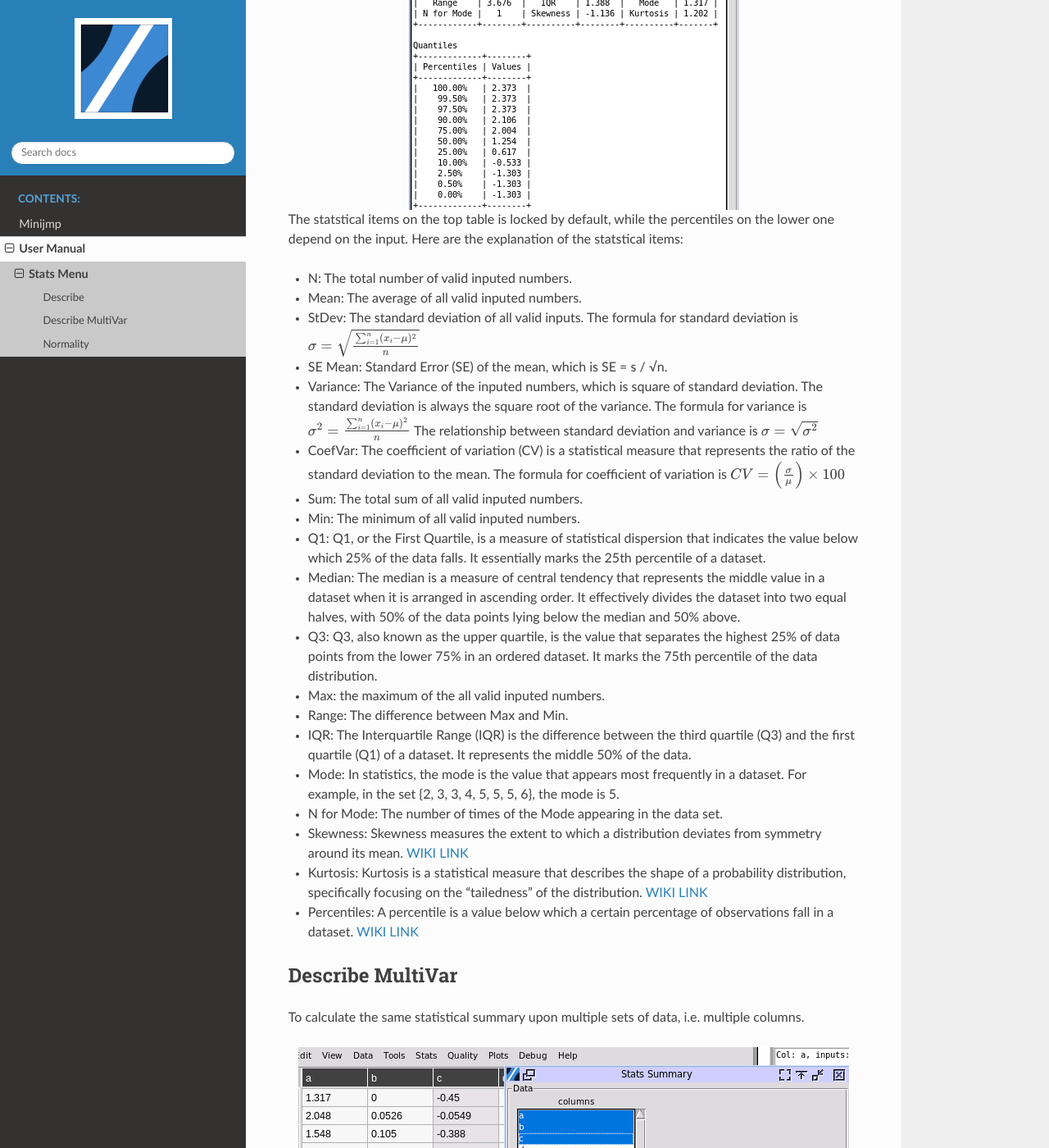
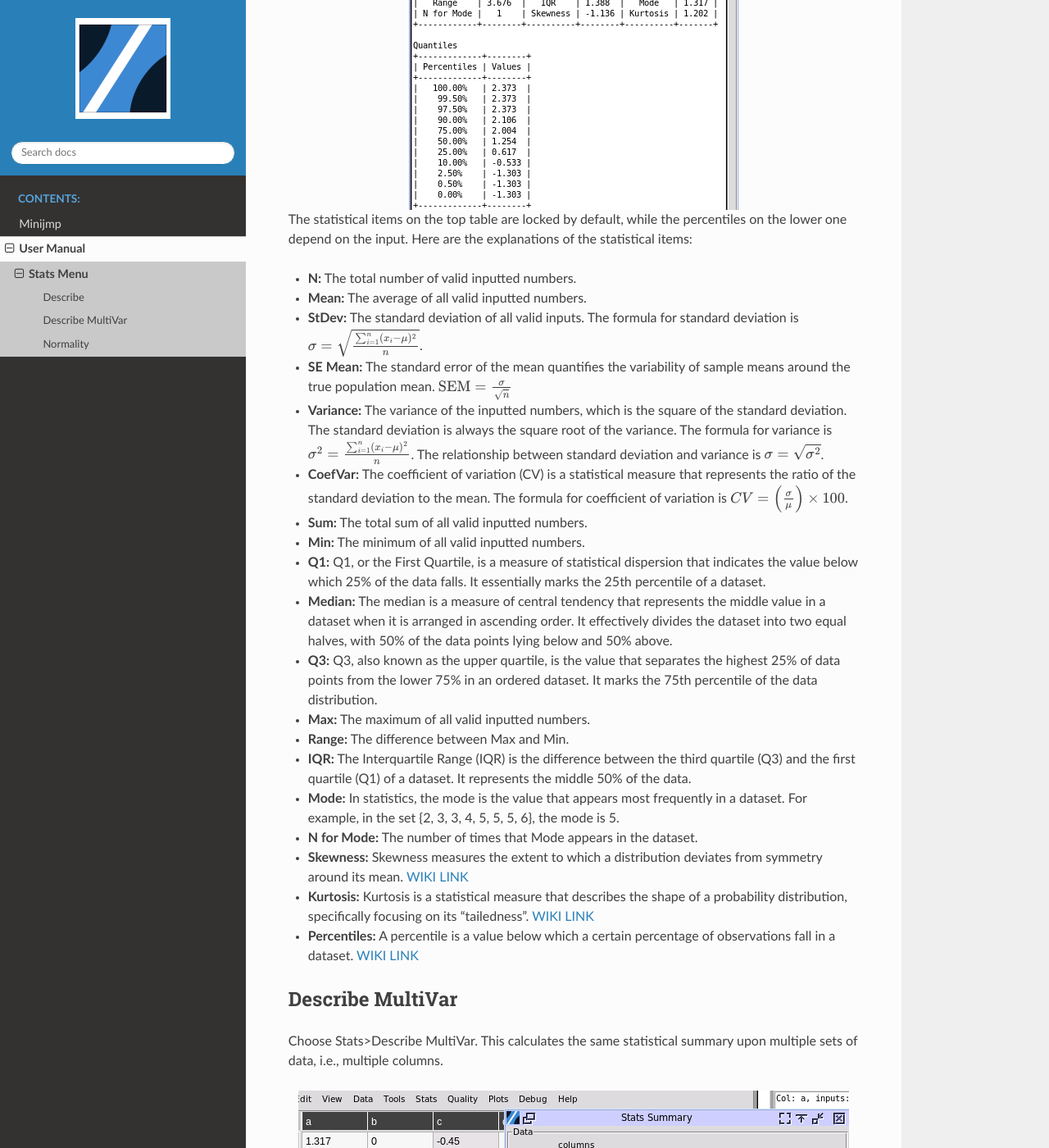
Before and after one commit to garrydu/Minijmp, a Sphinx documentation site: the page built from docs/usage/stats.rst, in a window 1280 px wide and 1400 px high, scrolled down 698 px. Shown: the whole window at 82% size. Built offline with Sphinx 7.4.7 and the Read the Docs theme 3.1.0, drawn with Linux system fonts in a browser that asks for light colours; some of the changed text lies outside the part shown.

Commit message:
optimized format

```diff
--- a/docs/usage/stats.rst
+++ b/docs/usage/stats.rst
@@ -9,50 +9,71 @@ To start, choose stats>Describe.
 .. image:: images/describe1.png
    :align: center
 
-- Stats Summary: Choose the column of data to get the stastical summary.
-- The default percentiles to calculate can be changed in the input box, the numbers are in percentage. For example, 100 is 100%. Separate the number with comma, while space is optional.
+- **Stats Summary:** Choose the column of data to get the statistical summary.
+
+- **Percentiles for Quantiles:** The default percentiles to calculate can be changed in the input box. The numbers are in percentage. For example, 100 is 100%. Separate the numbers with a comma, while space is optional.
 
 The sample output is:
 
 .. image:: images/describe2.png
    :align: center
 
-The statstical items on the top table is locked by default, while the percentiles on the lower one depend on the input. Here are the explanation of the statstical items:
+The statistical items on the top table are locked by default, while the percentiles on the lower one depend on the input. Here are the explanations of the statistical items:
 
-- N: The total number of valid inputed numbers.
-- Mean: The average of all valid inputed numbers.
-- StDev: The standard deviation of all valid inputs. The formula for standard deviation is :math:`\sigma = \sqrt{\frac{\sum_{i=1}^{n} (x_i - \mu)^2}{n}}`
-- SE Mean:  Standard Error (SE) of the mean, which is SE = s / √n.
-- Variance: The Variance of the inputed numbers, which is square of standard deviation. The standard deviation is always the square root of the variance. The formula for variance is :math:`\sigma^2 = \frac{\sum_{i=1}^{n} (x_i - \mu)^2}{n}` The relationship between standard deviation and variance is :math:`\sigma = \sqrt{\sigma^2}`
-- CoefVar: The coefficient of variation (CV) is a statistical measure that represents the ratio of the standard deviation to the mean. The formula for coefficient of variation is :math:`CV = \left(\frac{\sigma}{\mu}\right) \times 100`
-- Sum: The total sum of all valid inputed numbers.
-- Min: The minimum of all valid inputed numbers.
-- Q1: Q1, or the First Quartile, is a measure of statistical dispersion that indicates the value below which 25% of the data falls. It essentially marks the 25th percentile of a dataset.
-- Median: The median is a measure of central tendency that represents the middle value in a dataset when it is arranged in ascending order. It effectively divides the dataset into two equal halves, with 50% of the data points lying below the median and 50% above.
-- Q3: Q3, also known as the upper quartile, is the value that separates the highest 25% of data points from the lower 75% in an ordered dataset. It marks the 75th percentile of the data distribution.
-- Max: the maximum of the all valid inputed numbers.
-- Range: The difference between Max and Min.
-- IQR: The Interquartile Range (IQR) is the difference between the third quartile (Q3) and the first quartile (Q1) of a dataset. It represents the middle 50% of the data.
-- Mode: In statistics, the mode is the value that appears most frequently in a dataset. For example, in the set {2, 3, 3, 4, 5, 5, 5, 6}, the mode is 5.
-- N for Mode: The number of times of the Mode appearing in the data set.
-- Skewness: Skewness measures the extent to which a distribution deviates from symmetry around its mean. `WIKI LINK <https://en.wikipedia.org/wiki/Skewness>`_
-- Kurtosis: Kurtosis is a statistical measure that describes the shape of a probability distribution, specifically focusing on the "tailedness" of the distribution. `WIKI LINK  <https://en.wikipedia.org/wiki/Kurtosis>`_
-- Percentiles: A percentile is a value below which a certain percentage of observations fall in a dataset. `WIKI LINK <https://en.wikipedia.org/wiki/Percentile>`_
+- **N:** The total number of valid inputted numbers.
+
+- **Mean:** The average of all valid inputted numbers.
+
+- **StDev:** The standard deviation of all valid inputs. The formula for standard deviation is :math:`\sigma = \sqrt{\frac{\sum_{i=1}^{n} (x_i - \mu)^2}{n}}`.
+
+- **SE Mean:** The standard error of the mean quantifies the variability of sample means around the true population mean. :math:`\text{SEM} = \frac{\sigma}{\sqrt{n}}`
+
+- **Variance:** The variance of the inputted numbers, which is the square of the standard deviation. The standard deviation is always the square root of the variance. The formula for variance is :math:`\sigma^2 = \frac{\sum_{i=1}^{n} (x_i - \mu)^2}{n}`. The relationship between standard deviation and variance is :math:`\sigma = \sqrt{\sigma^2}`.
+
+- **CoefVar:** The coefficient of variation (CV) is a statistical measure that represents the ratio of the standard deviation to the mean. The formula for coefficient of variation is :math:`CV = \left(\frac{\sigma}{\mu}\right) \times 100`.
+
+- **Sum:** The total sum of all valid inputted numbers.
+
+- **Min:** The minimum of all valid inputted numbers.
+
+- **Q1:** Q1, or the First Quartile, is a measure of statistical dispersion that indicates the value below which 25% of the data falls. It essentially marks the 25th percentile of a dataset.
+
+- **Median:** The median is a measure of central tendency that represents the middle value in a dataset when it is arranged in ascending order. It effectively divides the dataset into two equal halves, with 50% of the data points lying below and 50% above.
+
+- **Q3:** Q3, also known as the upper quartile, is the value that separates the highest 25% of data points from the lower 75% in an ordered dataset. It marks the 75th percentile of the data distribution.
+
+- **Max:** The maximum of all valid inputted numbers.
+
+- **Range:** The difference between Max and Min.
+
+- **IQR:** The Interquartile Range (IQR) is the difference between the third quartile (Q3) and the first quartile (Q1) of a dataset. It represents the middle 50% of the data.
+
+- **Mode:** In statistics, the mode is the value that appears most frequently in a dataset. For example, in the set {2, 3, 3, 4, 5, 5, 5, 6}, the mode is 5.
+
+- **N for Mode:** The number of times that Mode appears in the dataset.
+
+- **Skewness:** Skewness measures the extent to which a distribution deviates from symmetry around its mean. `WIKI LINK <https://en.wikipedia.org/wiki/Skewness>`_
+
+- **Kurtosis:** Kurtosis is a statistical measure that describes the shape of a probability distribution, specifically focusing on its "tailedness". `WIKI LINK <https://en.wikipedia.org/wiki/Kurtosis>`_
+
+- **Percentiles:** A percentile is a value below which a certain percentage of observations fall in a dataset. `WIKI LINK <https://en.wikipedia.org/wiki/Percentile>`_
 
 Describe MultiVar
 -----------------
 
-To calculate the same statistical summary upon multiple sets of data, i.e. multiple columns.
+Choose Stats>Describe MultiVar. This calculates the same statistical summary upon multiple sets of data, i.e., multiple columns.
 
-.. image :: images/multides1.png
+.. image:: images/multides1.png
    :align: center
 
-- In the Data column session, one or multiple column names can be selected. Using left click to toggle the selection, and also combining with CTRL and SHIFT.
-- Toggle the selection of each statstical item that will be printed out in the output.
+- **Data column:** One or multiple column names can be selected using left click to toggle selection, and also combining with CTRL and SHIFT.
 
-A sample output.
-.. image :: images/multides2.png
+- **Statistics**: Toggle each statistical item that will be printed out in output.
+
+A sample output:
+
+.. image:: images/multides2.png
    :align: center
 
 Normality
---------
+---------
```
Also changed, not shown: docs/logo.png.
